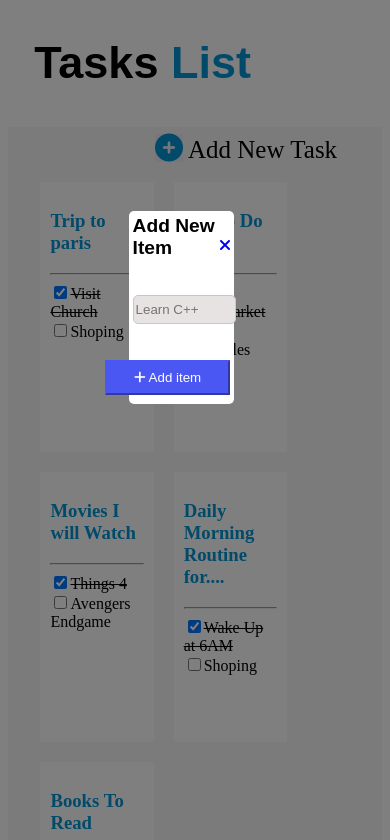
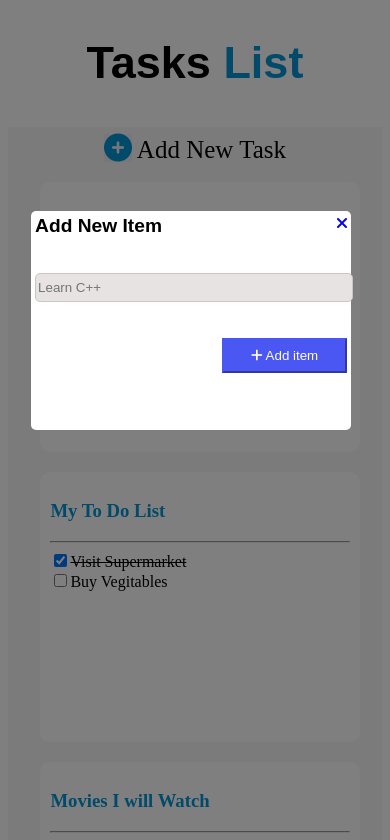
Before and after one commit to KetanMalviya/project_2, a plain HTML site: page index1.html in a window 390 px wide. Shown: the top 840 px of the page. Drawn offline with Linux system fonts and the light colour scheme.

Commit message:
commited

```diff
--- a/style.css
+++ b/style.css
@@ -37,6 +37,7 @@
     padding: 10px;
     background-color: #ffffff;
     text-decoration: none;
+    border-radius: 10px;
 }
 
 .grid_view:hover {
@@ -46,7 +47,7 @@
 .main_grid {
     position: relative;
     display: flex;
-    flex-wrap: wrap;
+    flex-direction: row;
     justify-content: left;
     margin: 0 0 0px 6%;
     width: 89%;
@@ -151,3 +152,51 @@
     font-size: larger;
     font-weight: bold;
 }
+@media (min-width:320px) and (max-width:780px){
+    .heading {
+        font-family: Arial, Helvetica, sans-serif;
+        margin-left: 0%;
+        font-size: 30px;
+        text-align: center;
+    }
+    .add_new_btn {
+        padding: 2% 0%;
+        text-align: center;
+        width: 100%;
+        font-size: 25px;
+    }
+    .main_grid {
+        display: flex;
+        flex-direction: column;
+        justify-content: center;
+        margin: 0 0 0px 6%;
+        width: 100%;
+    }
+    .grid_view {
+        width: 80%;
+        height: 250px;
+        margin: 10px;
+        padding: 10px;
+        background-color: #ffffff;
+        text-decoration: none;
+        border-radius: 10px;
+    }
+    .popup_window {
+        position: fixed;
+        top: 25%;
+        left: 8%;
+        width: 80%;
+        height: 25%;
+        padding: 1%;
+        z-index: 3;
+        background-color: white;
+        border-radius: 5px;
+    }
+    .back_btn {
+        padding: 0% 0%;
+        text-align: left;
+        font-size: 25px;
+        width: 15%;
+        text-decoration: none;
+    }
+}
```
Also changed, not shown: index.html (+24 -13 lines), index3.html (deleted, +0 -49 lines).
